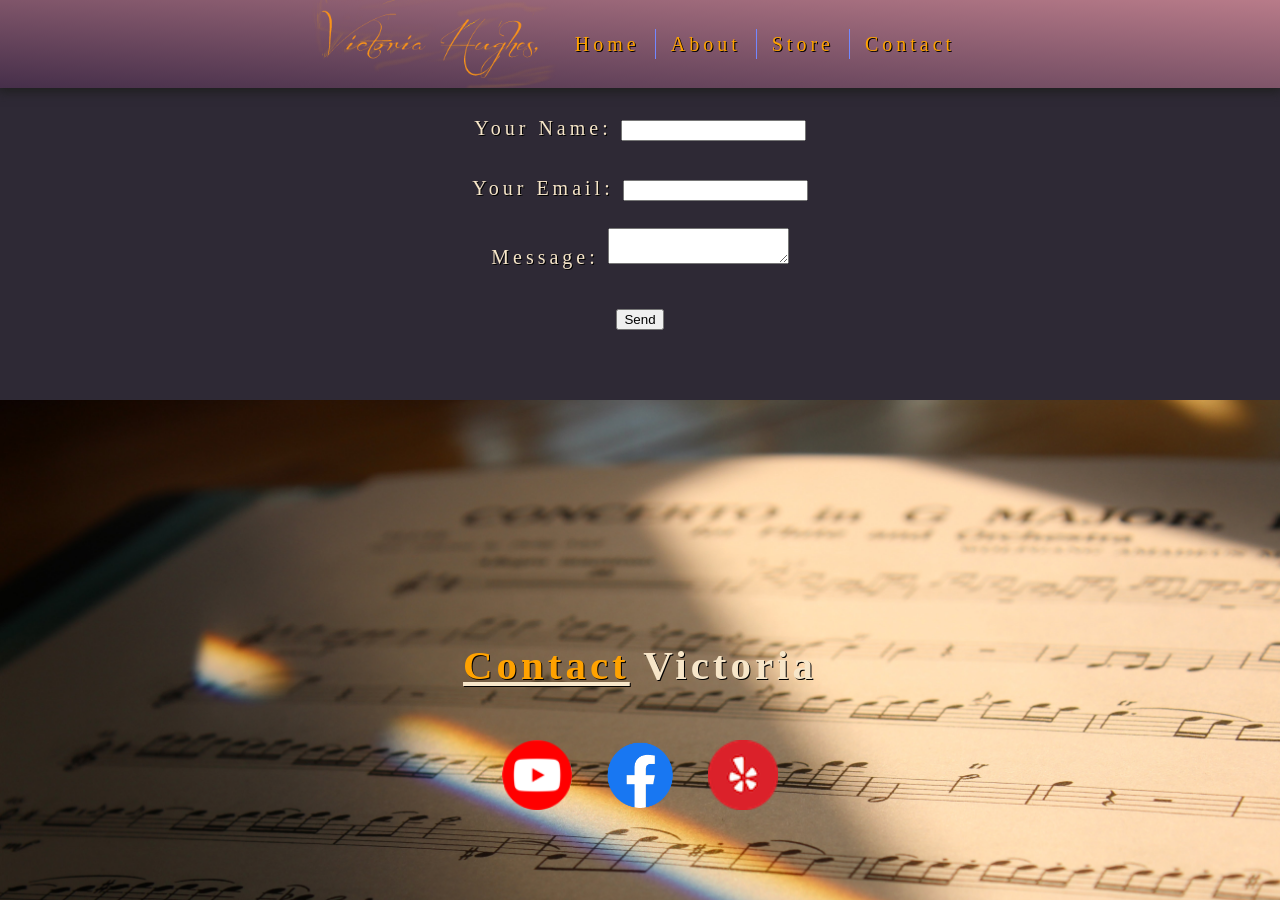
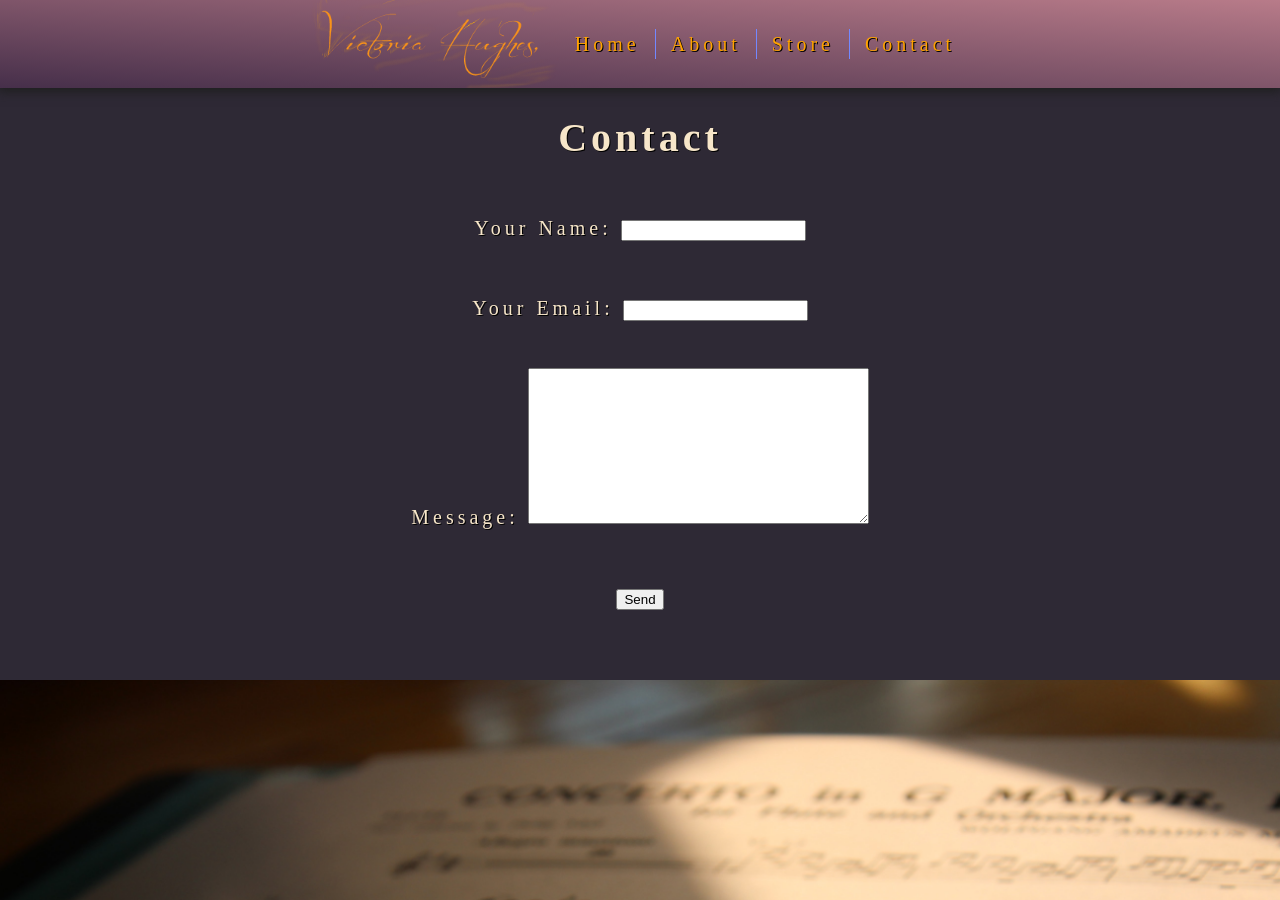
Before and after one commit to royalsaltmerchant/victoriaharpist, a Jekyll site: the page built from contact.html, in a window 1280 px wide and 900 px high. Built offline with Jekyll 4.4.1, drawn with Linux system fonts in a browser that asks for light colours; some web fonts are replaced.

Commit message:
updated contact page

```diff
--- a/contact.html
+++ b/contact.html
@@ -3,10 +3,14 @@ layout: default
 ---
 <style>
 form {
-  text-align: center;
+  display: flex;
+  flex-direction: column;
+  justify-content: center;
+  align-items: center;
 }
 </style>
-<form name="contact" method="POST" data-netlify="true">
+<h1 style="text-align: center;">Contact</h1>
+<form name="contact" method="POST" data-netlify="true" data-netlify-recaptcha="true">
   <p>
     <label>Your Name: <input type="text" name="name" /></label>
   </p>
@@ -14,7 +18,7 @@ form {
     <label>Your Email: <input type="email" name="email" /></label>
   </p>
   <p>
-    <label>Message: <textarea name="message"></textarea></label>
+    <label>Message: <textarea cols="40" rows="10" name="message"></textarea></label>
   </p>
   <p>
     <button type="submit">Send</button>
```
